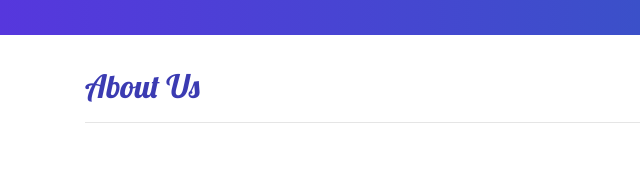
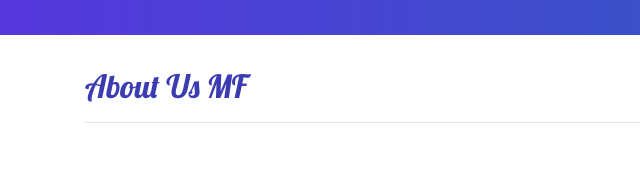
Before and after one commit to 8BitUser/first-bootstrap, a website: page aboutus.html in a window 1280 px wide. Shown: the part 127-313 px from the top of the page, 0-640 px from the left. Drawn offline with nearby package versions, Linux system fonts and the light colour scheme.

```diff
--- a/aboutus.html
+++ b/aboutus.html
@@ -30,7 +30,7 @@
             <div class="container">
               <div class="row">
                 <div class="col">
-                  <h2>About Us</h2>
+                  <h2>About Us MF</h2>
                <hr />
                </div>
               </div>
```
